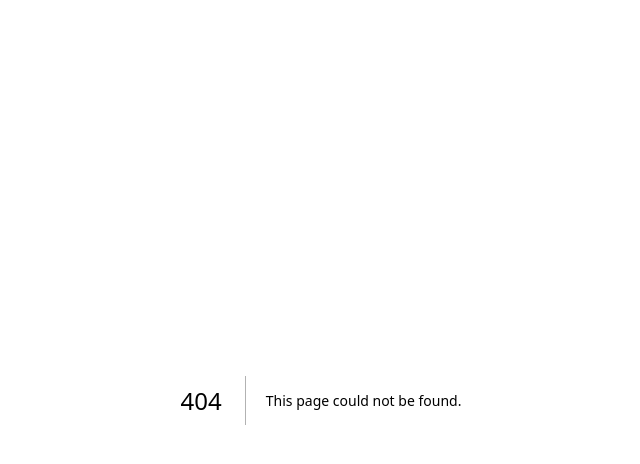
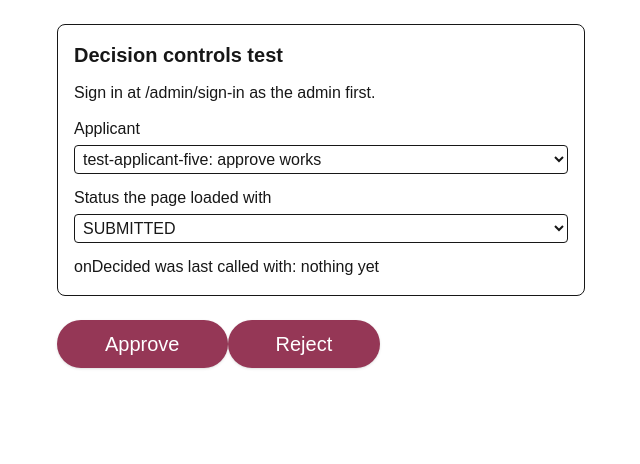
Before and after one commit to JumboCode/damiens-place, a Next.js app: page /decision-controls-test in a window 1280 px wide. Before the commit this address had no page. Shown: the top 464 px of the page, without its empty margins (319-959 px from the left). Built offline with nearby package versions, Linux system fonts and the light colour scheme; a web font is replaced by a local one.

Commit message:
completed ticket for applicant approve/reject

```diff
--- /dev/null
+++ b/src/app/decision-controls-test/page.tsx
@@ -0,0 +1,75 @@
+/**
+ * page.tsx
+ *
+ * tests the controls and decision flow
+ *
+ * Author: Abby, Alex
+ * Date Created: 11/06/26
+ */
+"use client";
+
+import { useState } from "react";
+import ApplicantDecisionControls from "@/components/admin/ApplicantDecisionControls";
+import type { DecisionStatus } from "@/components/admin/ApplicantDecisionControls";
+
+const TEST_APPLICANTS = [
+  { id: "test-applicant-five", note: "approve works" },
+  { id: "test-applicant-six", note: "reject works" },
+  { id: "test-applicant-seven", note: "approve fails after Five (409)" },
+  { id: "test-applicant-three", note: "already rejected on the server (409)" },
+  { id: "nope", note: "doesn't exist (404)" },
+];
+
+const STATUSES: DecisionStatus[] = ["SUBMITTED", "APPROVED", "REJECTED"];
+
+export default function DecisionControlsTestPage() {
+  const [applicantId, setApplicantId] = useState(TEST_APPLICANTS[0].id);
+  const [status, setStatus] = useState<DecisionStatus>("SUBMITTED");
+  const [lastDecided, setLastDecided] = useState("nothing yet");
+
+  return (
+    <main className="mx-auto flex max-w-xl flex-col gap-6 p-6">
+      <section className="flex flex-col gap-3 rounded-lg border p-4">
+        <h1 className="text-xl font-bold">Decision controls test</h1>
+        <p>Sign in at /admin/sign-in as the admin first.</p>
+        <label className="flex flex-col gap-1">
+          Applicant
+          <select
+            className="rounded border p-1"
+            value={applicantId}
+            onChange={(e) => setApplicantId(e.target.value)}
+          >
+            {TEST_APPLICANTS.map((a) => (
+              <option key={a.id} value={a.id}>
+                {a.id}: {a.note}
+              </option>
+            ))}
+          </select>
+        </label>
+        <label className="flex flex-col gap-1">
+          Status the page loaded with
+          <select
+            className="rounded border p-1"
+            value={status}
+            onChange={(e) => setStatus(e.target.value as DecisionStatus)}
+          >
+            {STATUSES.map((s) => (
+              <option key={s} value={s}>
+                {s}
+              </option>
+            ))}
+          </select>
+        </label>
+        <p>onDecided was last called with: {lastDecided}</p>
+      </section>
+
+      {/* The key makes it start fresh whenever you change a choice above */}
+      <ApplicantDecisionControls
+        key={`${applicantId}-${status}`}
+        applicantId={applicantId}
+        status={status}
+        onDecided={setLastDecided}
+      />
+    </main>
+  );
+}
--- /dev/null
+++ b/src/components/admin/ApplicantDecisionControls.tsx
@@ -0,0 +1,125 @@
+/**
+ * ApplicantDecisionControls.tsx
+ *
+ * Admin can approve/reject submitted applicants. Display confirm modal and updates applicant status.
+ *
+ * Author: Abby, Alex
+ * Date Created: 11/06/26
+ */
+"use client";
+
+import { useState } from "react";
+import ConfirmModal from "@/components/common/ConfirmModal";
+import CommonButton from "@/components/common/CommonButton";
+import { decideApplicant } from "@/lib/admin-api";
+import type { Decision } from "@/lib/admin-api";
+
+export type DecisionStatus = "SUBMITTED" | "APPROVED" | "REJECTED";
+
+type ApplicantDecisionControlsProps = {
+  applicantId: string;
+  // The applicant's status when the page loaded
+  status: DecisionStatus;
+  // Called when the admin closes the result pop-up, so the page can refresh its own data
+  onDecided?: (status: "APPROVED" | "REJECTED") => void;
+};
+
+/**
+ * ApplicantDecisionControls /src/components/admin/
+ *
+ * Admin can approve/reject submitted applicants. Display confirm modal while updating applicant status.&#x20;*
+ *
+ * @param applicantId - id of applicant
+ * @param status - applicants inital status
+ * @param onDecided - optional callback
+ * @returns buttons and status
+ *
+ */
+export default function ApplicantDecisionControls({
+  applicantId,
+  status,
+  onDecided,
+}: ApplicantDecisionControlsProps) {
+  const [currentStatus, setCurrentStatus] = useState<DecisionStatus>(status);
+  // Which decision the "Are you sure?" pop-up is open for (null means it's closed)
+  const [pending, setPending] = useState<Decision | null>(null);
+  // Which decision the result pop-up is open for (null means it's closed)
+  const [result, setResult] = useState<"APPROVED" | "REJECTED" | null>(null);
+  const [busy, setBusy] = useState(false);
+  const [error, setError] = useState<string | null>(null);
+
+  async function handleConfirm() {
+    if (!pending) {
+      return;
+    }
+    setBusy(true);
+    setError(null);
+
+    const response = await decideApplicant(applicantId, pending);
+    setBusy(false);
+    if (!response.ok) {
+      setError(response.message);
+      return;
+    }
+
+    const newStatus = pending === "approve" ? "APPROVED" : "REJECTED";
+    setCurrentStatus(newStatus);
+    setPending(null);
+    setResult(newStatus);
+  }
+
+  function handleCancel() {
+    setPending(null);
+    setError(null);
+  }
+
+  function handleResultClose() {
+    if (result != null) {
+      onDecided?.(result);
+    }
+    setResult(null);
+  }
+
+  return (
+    <>
+      {currentStatus === "SUBMITTED" ? (
+        <div className="">
+          <CommonButton title="Approve" onClick={() => setPending("approve")} />
+
+          <CommonButton title="Reject" onClick={() => setPending("reject")} />
+        </div>
+      ) : (
+        <span>{currentStatus}</span>
+      )}
+
+      {pending && (
+        <ConfirmModal
+          title="Are you sure?"
+          content={`Are you sure you want to ${pending} this applicant?`}
+          confirmTitle={pending === "approve" ? "Approve" : "Reject"}
+          onConfirm={handleConfirm}
+          onCancel={handleCancel}
+          busy={busy}
+          error={error}
+        />
+      )}
+
+      {result && (
+        <ConfirmModal
+          title={
+            result === "APPROVED"
+              ? "Applicant approved!"
+              : "Applicant rejected!"
+          }
+          content={
+            result === "APPROVED"
+              ? "The applicant has been approved successfully."
+              : "The applicant has been rejected."
+          }
+          confirmTitle="Close"
+          onConfirm={handleResultClose}
+        />
+      )}
+    </>
+  );
+}
--- /dev/null
+++ b/src/lib/admin-api.ts
@@ -0,0 +1,54 @@
+/**
+ * admin-api.ts
+ *
+ * calls POST and sends approval or rejection and returns if succeeded or not
+ *
+ * Author: Abby, Alex
+ * Date Created: 11/06/26
+ */
+
+export type Decision = "approve" | "reject";
+
+export type DecisionResult = { ok: true } | { ok: false; message: string };
+
+/**
+ * decideApplicant
+ *
+ * calls POST and sends approval or rejection and returns if succeeded or not
+ *
+ * @param applicantId - applicants id string
+ * @param decision - approve/reject
+ * @returns decisionResult - success or failure -> with error message
+ *
+ */
+export async function decideApplicant(
+  applicantId: string,
+  decision: Decision,
+): Promise<DecisionResult> {
+  try {
+    const response = await fetch(
+      `/api/applicants/${encodeURIComponent(applicantId)}/${decision}`,
+      {
+        method: "POST",
+      },
+    );
+
+    if (response.ok) {
+      return { ok: true };
+    } else {
+      const data = await response.json();
+      if (
+        typeof data === "object" &&
+        data !== null &&
+        "error" in data &&
+        typeof data.error === "string"
+      ) {
+        return { ok: false, message: data.error };
+      } else {
+        return { ok: false, message: "sometthing went wrong" };
+      }
+    }
+  } catch {
+    return { ok: false, message: "something went wrong" };
+  }
+}
```
Also changed, not shown: 1 other file (tests, documents, lock files or other folders).
